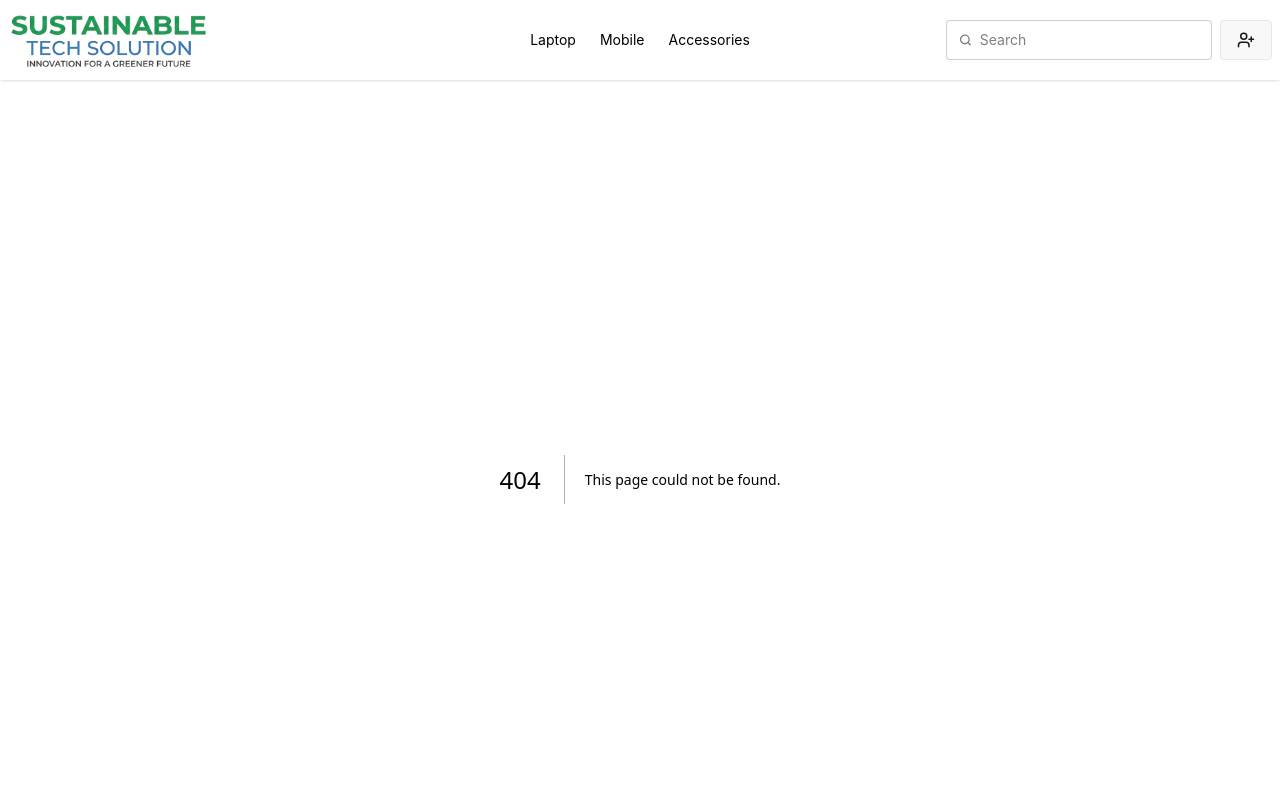
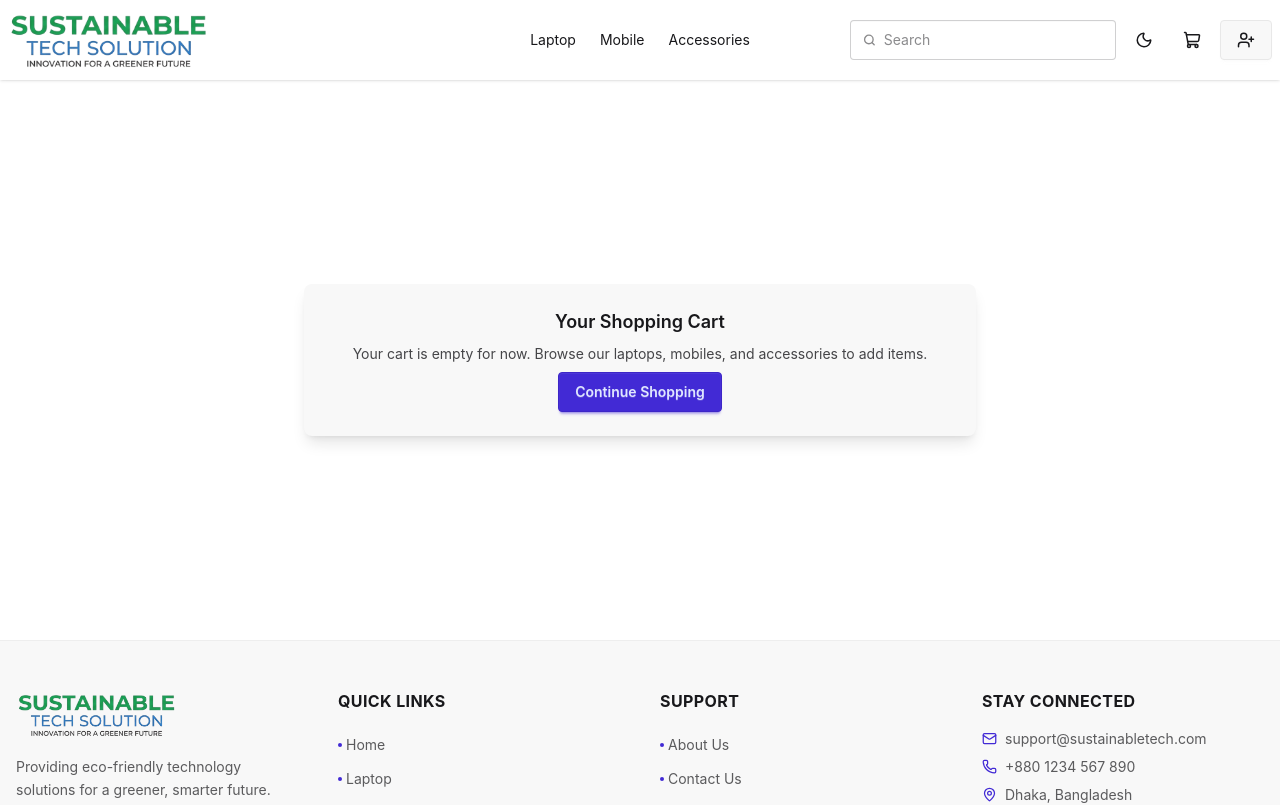
Before and after one commit to armanhossain-atunu/Sustainable-Frontend, a Next.js app: page /cart in a window 1280 px wide. Before the commit this address had no page. Shown: the top 805 px of the page. Built offline with nearby package versions, Linux system fonts and the light colour scheme.

Commit message:
shopinge cart add

```diff
--- a/src/Components/Footer.tsx
+++ b/src/Components/Footer.tsx
@@ -59,7 +59,7 @@ const Footer = () => {
   return (
     <footer className="bg-base-200 border-t border-base-300">
       {/* Main Footer */}
-      <div className="container mx-auto px-4 py-12">
+      <div className="max-w-7xl mx-auto px-4 py-12">
         <div className="grid grid-cols-1 md:grid-cols-2 lg:grid-cols-4 gap-10">
 
           {/* Brand Column */}
@@ -173,7 +173,7 @@ const Footer = () => {
         <div className="container mx-auto px-4 flex flex-col sm:flex-row items-center justify-between gap-2 text-sm text-base-content/60">
           <p>© {currentYear} Sustainable Tech Solutions. All rights reserved.</p>
           <p className="flex items-center gap-1">
-            Made with <span className="text-red-500">♥</span> for a greener Earth
+            Made with <span className="text-red-500">♥</span> for a DeshSev
           </p>
         </div>
       </div>
--- a/src/Components/Header/Navbar.tsx
+++ b/src/Components/Header/Navbar.tsx
@@ -1,15 +1,17 @@
 import React from "react";
 import Logo from "../Shear/Logo";
-import { UserPlus } from "lucide-react";
+import { ShoppingCart, UserPlus } from "lucide-react";
 import Link from "next/link";
 import SearchBar from "../Shear/SearchBar";
 import NavLink from "./NavLink";
+import ThemeToggle from "./ThemeToggle";
 
 const Navbar = () => {
   const navItems = [
     { name: "Laptop", href: "/laptop" },
     { name: "Mobile", href: "/mobile" },
     { name: "Accessories", href: "/accessories" },
+    // { name: "Cart", href: "/cart" },
   ];
   return (
     <div>
@@ -69,6 +71,14 @@ const Navbar = () => {
             <SearchBar></SearchBar>
           </div>
 
+          {/* THEME TOGGLE */}
+          <ThemeToggle />
+
+          {/* CART */}
+          <Link href="/cart" className="btn btn-ghost btn-square" aria-label="View cart">
+            <ShoppingCart size={18} />
+          </Link>
+
           {/* BUTTON */}
           <div className="tooltip tooltip-left" data-tip="Please Login">
             <button className="btn">
--- /dev/null
+++ b/src/Components/Header/ThemeToggle.tsx
@@ -0,0 +1,39 @@
+"use client";
+
+import { useEffect, useState } from "react";
+import { Moon, Sun } from "lucide-react";
+
+const ThemeToggle = () => {
+  const [theme, setTheme] = useState<"light" | "dark">("light");
+
+  useEffect(() => {
+    const savedTheme = window.localStorage.getItem("theme");
+    const prefersDark =
+      window.matchMedia && window.matchMedia("(prefers-color-scheme: dark)").matches;
+    const initialTheme =
+      savedTheme === "dark" || (!savedTheme && prefersDark) ? "dark" : "light";
+
+    setTheme(initialTheme);
+    document.documentElement.setAttribute("data-theme", initialTheme);
+  }, []);
+
+  const toggleTheme = () => {
+    const nextTheme = theme === "dark" ? "light" : "dark";
+    setTheme(nextTheme);
+    window.localStorage.setItem("theme", nextTheme);
+    document.documentElement.setAttribute("data-theme", nextTheme);
+  };
+
+  return (
+    <button
+      type="button"
+      className="btn btn-ghost btn-square"
+      aria-label={`Switch to ${theme === "dark" ? "light" : "dark"} mode`}
+      onClick={toggleTheme}
+    >
+      {theme === "dark" ? <Sun size={18} /> : <Moon size={18} />}
+    </button>
+  );
+};
+
+export default ThemeToggle;
--- /dev/null
+++ b/src/Components/ProductNameList.tsx
@@ -0,0 +1,63 @@
+import React from "react";
+
+type Product = {
+  _id: string;
+  title: string;
+  slug?: string;
+  description: string;
+  price: number;
+  category: string;
+  image: string;
+  rating: number;
+  numReviews: number;
+};
+
+type ProductNameListProps = {
+  products: Product[];
+};
+
+const ProductNameList = ({ products }: ProductNameListProps) => {
+  if (!products.length) {
+    return (
+      <section className="mx-auto my-10 max-w-5xl rounded-xl border border-base-300 bg-base-200 p-6 shadow-sm">
+        <h2 className="text-2xl font-semibold">All Products</h2>
+        <p className="mt-4 text-base-content/70">No products were found at the moment.</p>
+      </section>
+    );
+  }
+
+  return (
+    <section className="mx-auto my-10 max-w-5xl rounded-xl border border-base-300 bg-base-200 p-6 shadow-sm">
+      <h2 className="text-2xl font-semibold">All Products</h2>
+      <p className="mt-2 text-base-content/70">Showing names for all available products from the API.</p>
+      <div className="mt-6 space-y-3">
+        {products.map((product) => (
+          <div
+            key={product._id}
+            className="flex flex-col rounded-lg border border-base-300 bg-base-100 p-4 sm:flex-row sm:items-center sm:justify-between"
+          >
+            <div>
+              <p className="font-medium text-base-content">{product.title}</p>
+              <p className="text-sm text-base-content/60">{product.description}</p>
+
+              {product.price ? (
+                <p className="text-sm text-base-content/60">Price: {product.price}</p>
+              ) : null}
+
+              {product.slug ? (
+                <p className="text-sm text-base-content/60">Slug: {product.slug}</p>
+              ) : null}
+            </div>
+            <div>
+              <p className="text-sm text-base-content/60">Category: {product.category}</p>
+              <p className="text-sm text-base-content/60">Rating: {product.rating}</p>
+              <p className="text-sm text-base-content/60">Number of Reviews: {product.numReviews}</p>
+            </div>
+          </div>
+        ))}
+      </div>
+    </section>
+  );
+};
+
+export default ProductNameList;
--- /dev/null
+++ b/src/app/cart/page.tsx
@@ -0,0 +1,22 @@
+import Link from "next/link";
+import React from "react";
+
+export default function CartPage() {
+  return (
+    <div className="min-h-[70vh] flex flex-col items-center justify-center px-4 py-10">
+      <div className="card w-full max-w-2xl bg-base-200 shadow-lg">
+        <div className="card-body items-center text-center">
+          <h1 className="card-title">Your Shopping Cart</h1>
+          <p className="text-base-content/80">
+            Your cart is empty for now. Browse our laptops, mobiles, and accessories to add items.
+          </p>
+          <div className="card-actions justify-center">
+            <Link href="/" className="btn btn-primary">
+              Continue Shopping
+            </Link>
+          </div>
+        </div>
+      </div>
+    </div>
+  );
+}
--- a/src/app/layout.tsx
+++ b/src/app/layout.tsx
@@ -27,9 +27,10 @@ export default function RootLayout({
   return (
     <html
       lang="en"
+      data-theme="light"
       className={`${geistSans.variable} ${geistMono.variable} h-full antialiased`}
     >
-      <body className="min-h-full flex flex-col relative">
+      <body className="min-h-full flex flex-col relative bg-base-100 text-base-content">
         <header className="sticky top-0 z-50">
          <Navbar></Navbar>
         </header>
--- a/src/app/page.tsx
+++ b/src/app/page.tsx
@@ -1,9 +1,26 @@
 import HeroSlider from '@/Components/Hero/HeroSlider';
+import ProductNameList from '@/Components/ProductNameList';
+// All products are fetched here and passed down to the ProductNameList component for display. This keeps the data fetching logic centralized in the page component, while the ProductNameList remains a pure presentational component.
+async function fetchProducts() {
+  const response = await fetch('https://sustainable-server.vercel.app/api/v1/products', {
+    cache: 'no-store',
+  });
 
-const Home = () => {
+  if (!response.ok) {
+    return [];
+  }
+
+  const json = await response.json();
+  return Array.isArray(json.data) ? json.data : [];
+}
+
+const Home = async () => {
+  const products = await fetchProducts();
+
   return (
     <div className="min-h-screen">
       <HeroSlider />
+      <ProductNameList products={products} />
     </div>
   );
 };
```
